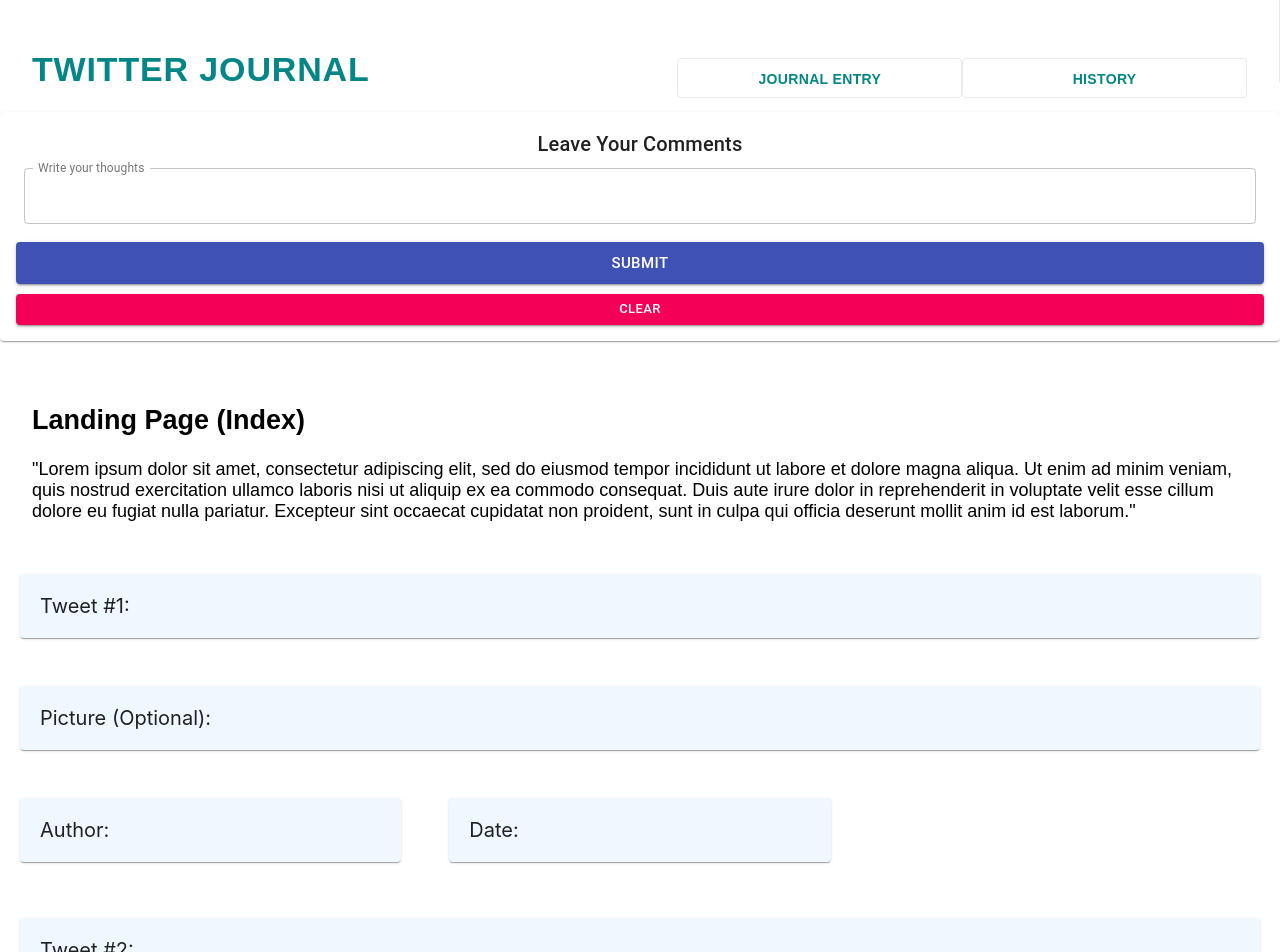
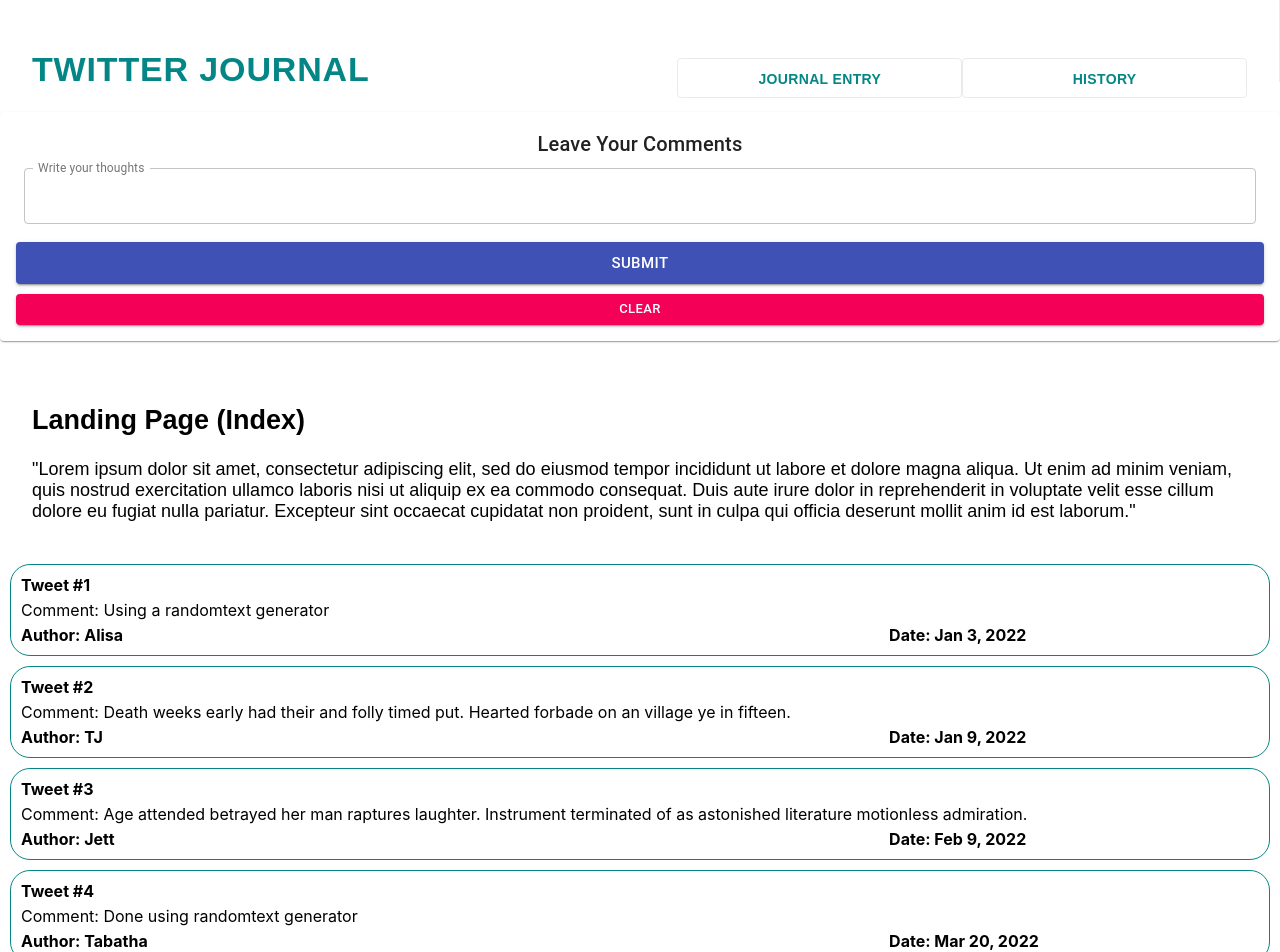
Before and after one commit to anglerona/twitter-journal-frontend, a Next.js app: page / in a window 1280 px wide. Shown: the top 952 px of the page. Built offline with nearby package versions, Linux system fonts and the light colour scheme.

Commit message:
Fixed styling

```diff
--- a/components/tweets.js
+++ b/components/tweets.js
@@ -1,55 +1,44 @@
 import * as React from 'react';
-import { Paper, Box, Grid } from '@material-ui/core';
-import { styled } from '@material-ui/styles';
 import Styles from './tweets.module.css'
 
-const Item = styled(Paper)(({}) => ({
-    padding: 20,
-    backgroundColor: 'aliceblue',
-    margin: 20,
 
-}));
+function TweetBox(props) {
+    return (
+        <div className={Styles.container}>
+            <div className={Styles.tweet}>Tweet #{props.number}</div>
+            <div className={Styles.comment}>Comment: {props.comment}</div>
+            <div className={Styles.author}>Author: {props.author}</div>
+            <div className={Styles.date}>Date: {props.date}</div>
+        </div>
+    )
+}
 
-function FormRow(props) {
+export default function Tweets() {
     return (
-        <React.Fragment>
-            <Grid className={Styles.main.Item} item xs={12}>
-                <Item>Tweet #{props.number}:</Item>
-            </Grid>
-            <Grid item xs={12}>
-                <Item>Picture (Optional):</Item>
-            </Grid>
-            <Grid item xs={4}>
-                <Item>Author:</Item>
-            </Grid>
-            <Grid item xs={4}>
-                <Item>Date:</Item>
-            </Grid>
-        </React.Fragment>
+        <tweets>
+            <TweetBox
+                number="1"
+                comment="Using a randomtext generator"
+                author="Alisa"
+                date="Jan 3, 2022" />
+            <TweetBox
+                number="2"
+                comment="Death weeks early had their and folly timed put. Hearted forbade on an village ye in fifteen."
+                author="TJ"
+                date="Jan 9, 2022" />
+            <TweetBox
+                number="3"
+                comment="Age attended betrayed her man raptures laughter. Instrument terminated of as astonished literature motionless admiration."
+                author="Jett"
+                date="Feb 9, 2022" />
+            <TweetBox
+                number="4"
+                comment="Done using randomtext generator"
+                author="Tabatha"
+                date="Mar 20, 2022" />
+        </tweets>
+
+
+
     );
 }
-
-export default function NestedGrid() {
-    return (
-
-        <Box className={Styles.main} sx={{ flexGrow: 1 }}>
-            <Grid container spacing={2}>
-                <Grid container item spacing={1}>
-                    <FormRow number="1" />
-                </Grid>
-                <Grid container item spacing={1}>
-                    <FormRow number="2" />
-                </Grid>
-                <Grid container item spacing={1}>
-                    <FormRow number="3" />
-                </Grid>
-                <Grid container item spacing={1}>
-                    <FormRow number="4" />
-                </Grid>
-                <Grid container item spacing={1}>
-                    <FormRow number="5" />
-                </Grid>
-            </Grid>
-        </Box>
-    );
-}
--- a/components/tweets.module.css
+++ b/components/tweets.module.css
@@ -1,10 +1,33 @@
 /*Update later: CSS is outdated */
-.main {
-        padding: 20;
-        margin: 20;
-        font-size:20px;
-      }
+.container {
+  border-radius: 20px;
+  border: 1px solid #048686;
+  display: grid;
+  padding: 10px;
+  margin: 10px;
+  font-weight: bold;
+  grid-template-columns: 1.4fr 0.6fr;
+  grid-template-rows: 1fr 1fr 1fr;
+  gap: 5px 5px;
+  grid-template-areas:
+    "Tweet ."
+    "Comment Comment"
+    "Author Date";
+}
 
-.main > Item {
-    background: green;
+.tweet {
+  grid-area: Tweet;
 }
+
+.comment {
+  grid-area: Comment;
+  font-weight: lighter;
+}
+
+.author {
+  grid-area: Author;
+}
+
+.date {
+  grid-area: Date;
+}
```
